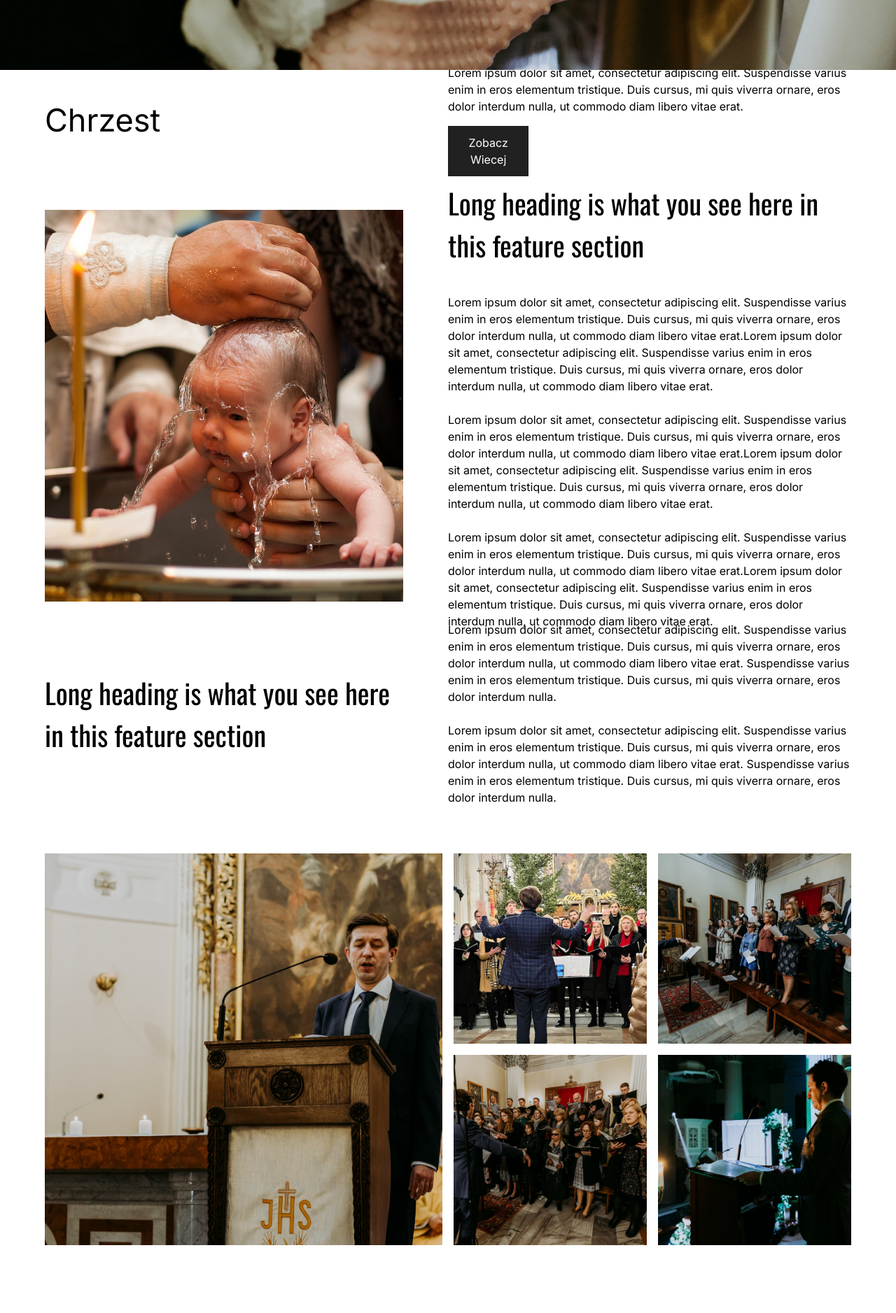
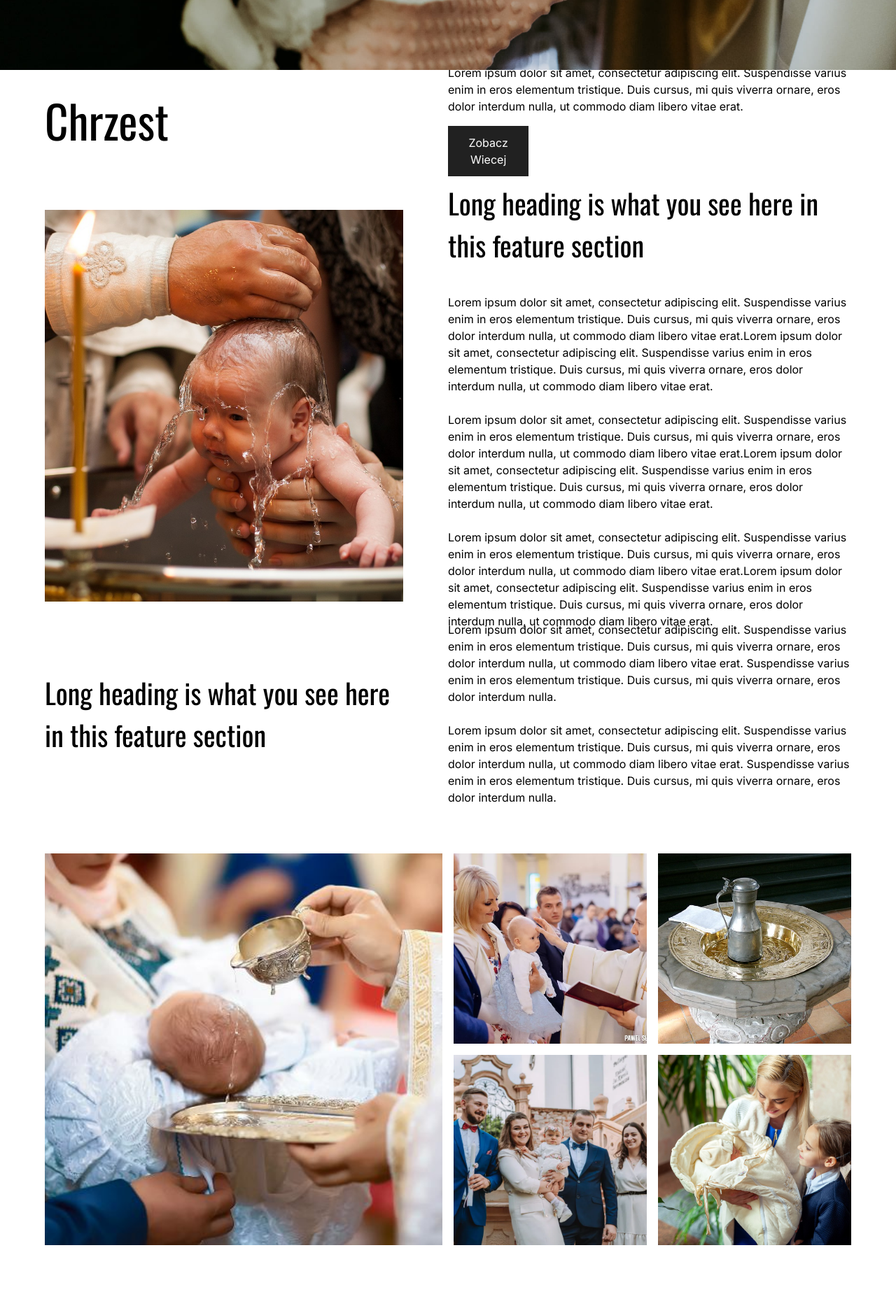
Before and after one commit to mcfilu/Parish, a Next.js app: page /sakramenty/chrzest in a window 1280 px wide. Shown: the part 540-2417 px from the top of the page at 70% size. Built offline with nearby package versions, Linux system fonts and the light colour scheme.

Commit message:
finished the layout and part ofthe content of the chrzest page

```diff
--- a/app/sakramenty/chrzest/gallery.jsx
+++ b/app/sakramenty/chrzest/gallery.jsx
@@ -4,20 +4,20 @@ const Gallery = () => {
   return (
     <div className='w-screen px-[5vw] py-[10vh] grid grid-cols-2 h-[90vh] gap-4 bg-white'>
         <div className='relative h-full w-full'>
-            <Image src="/schola9.jpeg" alt="zdjecie schola" fill objectFit='cover'/>
+            <Image src="/chrzest_gallery1.jpeg" alt="zdjecie schola" fill objectFit='cover'/>
         </div>
         <div className='grid grid-cols-2 h-full gap-4'>
             <div className='relative'>
-                <Image src="/schola3.jpeg" alt="zdjecie schola" fill objectFit='cover'/>
+                <Image src="/chrzest_gallery2.jpeg" alt="zdjecie schola" fill objectFit='cover'/>
             </div>
             <div className='relative h-full w-full'>
-                <Image src="/schola6.jpeg" alt="zdjecie schola" fill objectFit='cover'/>
+                <Image src="/chrzest_gallery3.jpeg" alt="zdjecie schola" fill objectFit='cover'/>
             </div>
             <div className='relative h-full w-full'>
-                <Image src="/schola8.jpeg" alt="zdjecie schola" fill objectFit='cover'/>
+                <Image src="/chrzest_gallery4.jpeg" alt="zdjecie schola" fill objectFit='cover'/>
             </div>
             <div className='relative h-full w-full'>
-                <Image src="/schola10.jpeg" alt="zdjecie schola" fill objectFit='cover'/>
+                <Image src="/chrzest_gallery5.jpeg" alt="zdjecie schola" fill objectFit='cover'/>
             </div>
 
         </div>
--- a/app/sakramenty/chrzest/header.jsx
+++ b/app/sakramenty/chrzest/header.jsx
@@ -8,7 +8,7 @@ const Header = () => {
             <Image alt="tlo header chrzest" fill objectFit='cover' src="/chrzest.jpeg"/>
         </div>
         <div className='bg-white w-full h-[20%] flex flex-row px-[5vw] pb-[3vh] pt-[1vh] items-center justify-between'>
-            <h1 className='text-[45px]'>Chrzest</h1>
+            <h1 className='text-[65px] font-header2'>Chrzest</h1>
             <div className='w-[50%] h-full flex flex-col justify-center'>
                 <p>Lorem ipsum dolor sit amet, consectetur adipiscing elit. Suspendisse varius enim in eros elementum tristique. Duis cursus, mi quis viverra ornare, eros dolor interdum nulla, ut commodo diam libero vitae erat.</p>
                 <button className='bg-dark text-white px-4 py-3 w-[20%] mt-[2vh]'>Zobacz Wiecej</button>
```
